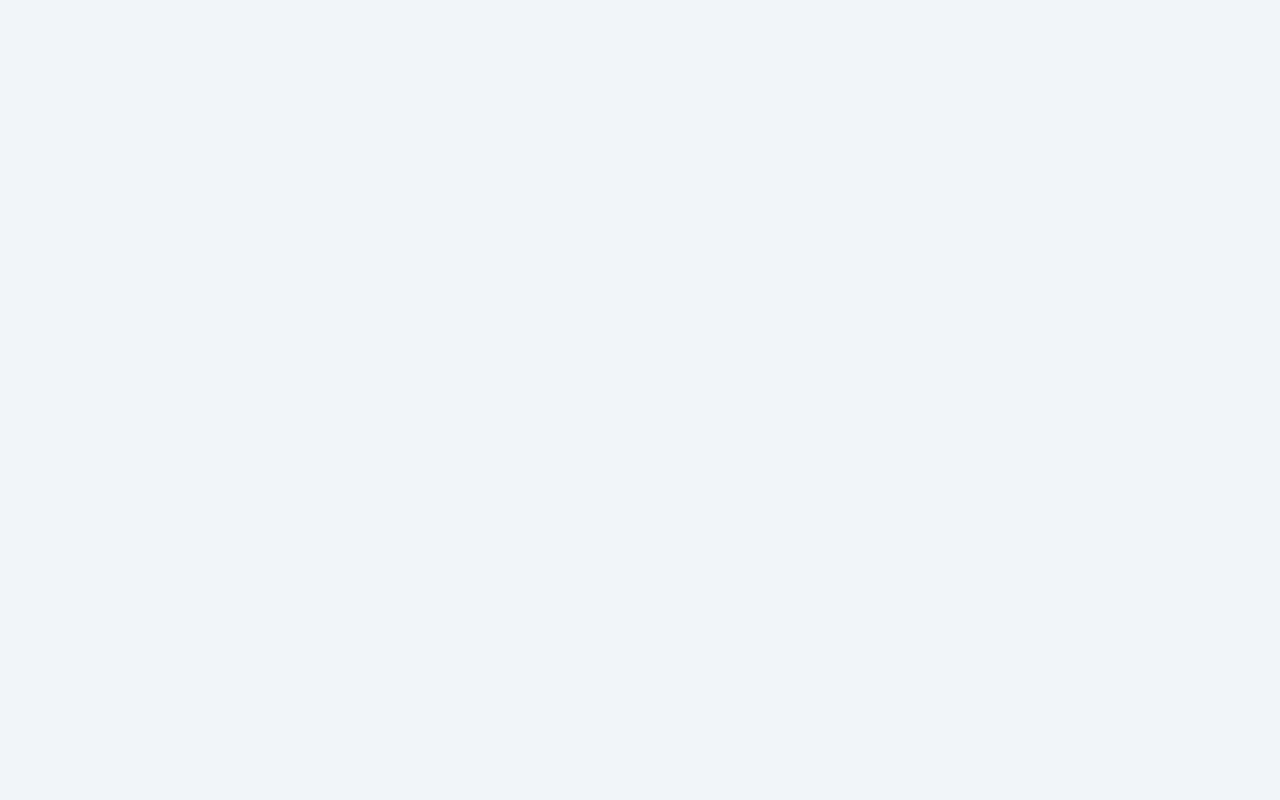
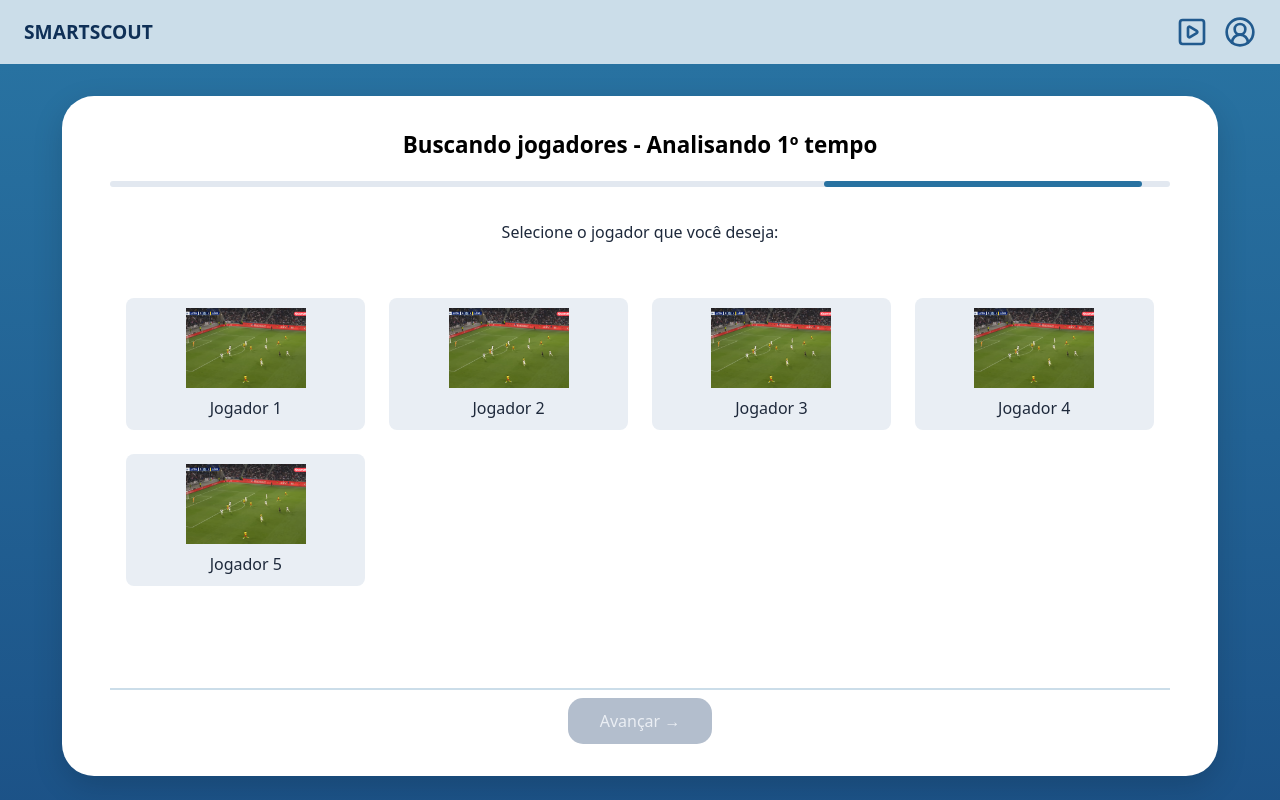
Before and after one commit to pedrofacine/PI_V_ES_TIME-15, a React app in the folder frontend/: page /select-player in a window 1280 px wide. Before the commit this address had no page. Built offline with nearby package versions, Linux system fonts and the light colour scheme; the HTML template or start-up script is replaced by a standard one.

Commit message:
feat: add select-player page

```diff
--- a/frontend/src/App.tsx
+++ b/frontend/src/App.tsx
@@ -4,23 +4,32 @@ import { BrowserRouter, Routes, Route } from 'react-router-dom';
 import { MainLayout } from "./layouts/MainLayout";
 import InputPage from "./pages/input/input";
 import ProcessingClipsPage from './pages/processing-clips/processingClips';
+import SelectPlayerPage from "./pages/select-player/SelectPlayerPage";
 
 export default function App() {
 
   return (
     <BrowserRouter>
       <Routes>
+
         <Route path="/" element={<MainLayout />}>
           <Route index element={<InputPage></InputPage>} />
         </Route>
+
         <Route path="/login">
           <Route index element={<Login/>} />
         </Route>
+
         <Route path="/signup">
           <Route index element={<SignUp/>} />
         </Route>
+
         <Route path='/processing-clips' element={<MainLayout/>}>
           <Route index element={<ProcessingClipsPage/>} />
+        </Route>
+
+        <Route path="/select-player" element={<MainLayout/>}>
+              <Route index element={<SelectPlayerPage/>} />
         </Route>
       </Routes>
     </BrowserRouter>
--- /dev/null
+++ b/frontend/src/pages/select-player/SelectPlayer.css
@@ -0,0 +1,26 @@
+.select-text{
+    margin-bottom: 20px;
+}
+
+.player-card{
+    display: flex;
+    flex-direction: column;
+    align-items: center;
+    cursor: pointer;
+    padding: 10px;
+    border-radius: 8px;
+    background-color: #e9eef4;
+    transition: 0.2s;
+}
+
+.player-card img{
+    width: 120px;
+    height: 80px;
+    object-fit: cover;
+    margin-bottom: 8px;
+}
+
+.player-card.selected{
+    border: 2px solid #4a7cff;
+    background-color: #dfe8ff;
+}
--- /dev/null
+++ b/frontend/src/pages/select-player/SelectPlayerPage.tsx
@@ -0,0 +1,67 @@
+import { useState } from "react";
+import { Grid } from "../../components/grid/Grid";
+import placeholderImg from "../../assets/placeholder.png";
+import "./SelectPlayer.css";
+
+type PlayerData = {
+  id: string;
+  name: string;
+  image: string;
+};
+
+export default function SelectPlayerPage() {
+  const mockPlayers: PlayerData[] = [
+    { id: "1", name: "Jogador 1", image: placeholderImg },
+    { id: "2", name: "Jogador 2", image: placeholderImg },
+    { id: "3", name: "Jogador 3", image: placeholderImg },
+    { id: "4", name: "Jogador 4", image: placeholderImg },
+    { id: "5", name: "Jogador 5", image: placeholderImg },
+  ];
+
+  const [selectedPlayer, setSelectedPlayer] = useState<string | null>(null);
+
+  return (
+    <div className="page-container bg-gradient">
+      <div className="white-container big">
+
+        <div className="processing-header">
+          <h2 className="processing-title">
+            Buscando jogadores - Analisando 1º tempo
+          </h2>
+
+          <div className="progress-bar-container">
+            <div className="progress-bar-fill animating" />
+          </div>
+        </div>
+
+        <p className="select-text">Selecione o jogador que você deseja:</p>
+
+        <Grid>
+          {mockPlayers.map(player => (
+            <div
+              key={player.id}
+              className={`player-card ${selectedPlayer === player.id ? "selected" : ""}`}
+              onClick={() => setSelectedPlayer(player.id)}
+            >
+              <img src={player.image} alt={player.name} />
+              <p>
+                {player.name}
+                {selectedPlayer === player.id && " - Selecionado"}
+              </p>
+            </div>
+          ))}
+        </Grid>
+
+        <div className="clips-actions-container">
+          <button
+            className="btn btn-primary"
+            disabled={!selectedPlayer}
+          >
+            Avançar →
+          </button>
+        </div>
+
+      </div>
+    </div>
+  );
+}
```
